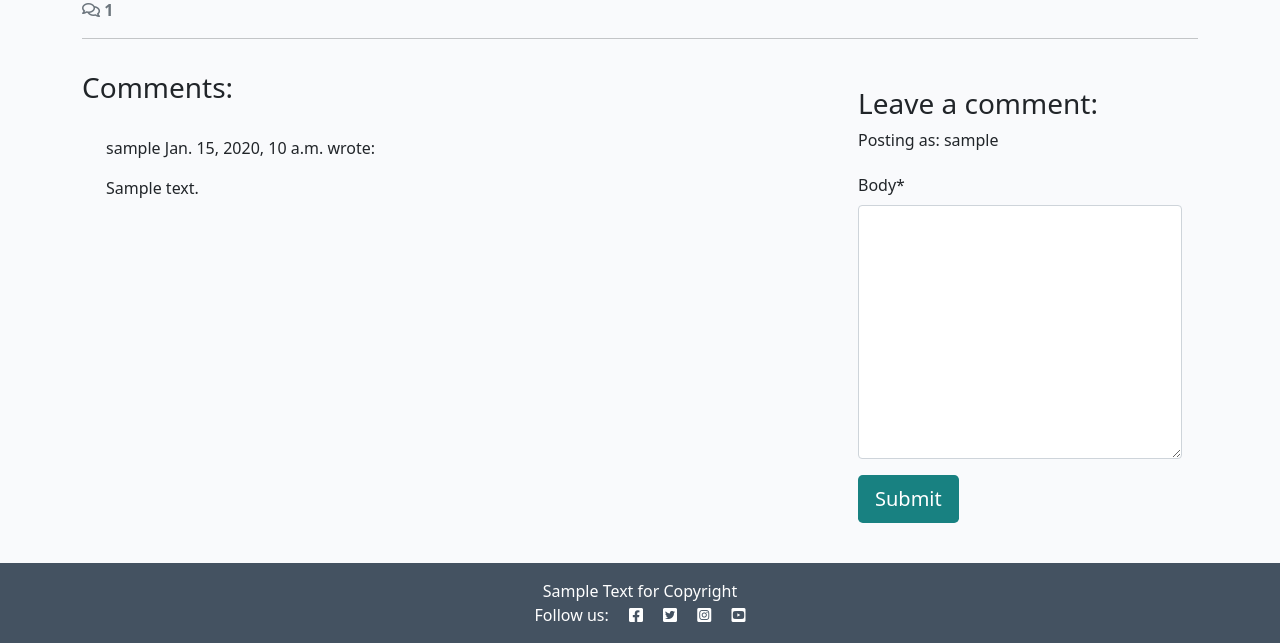
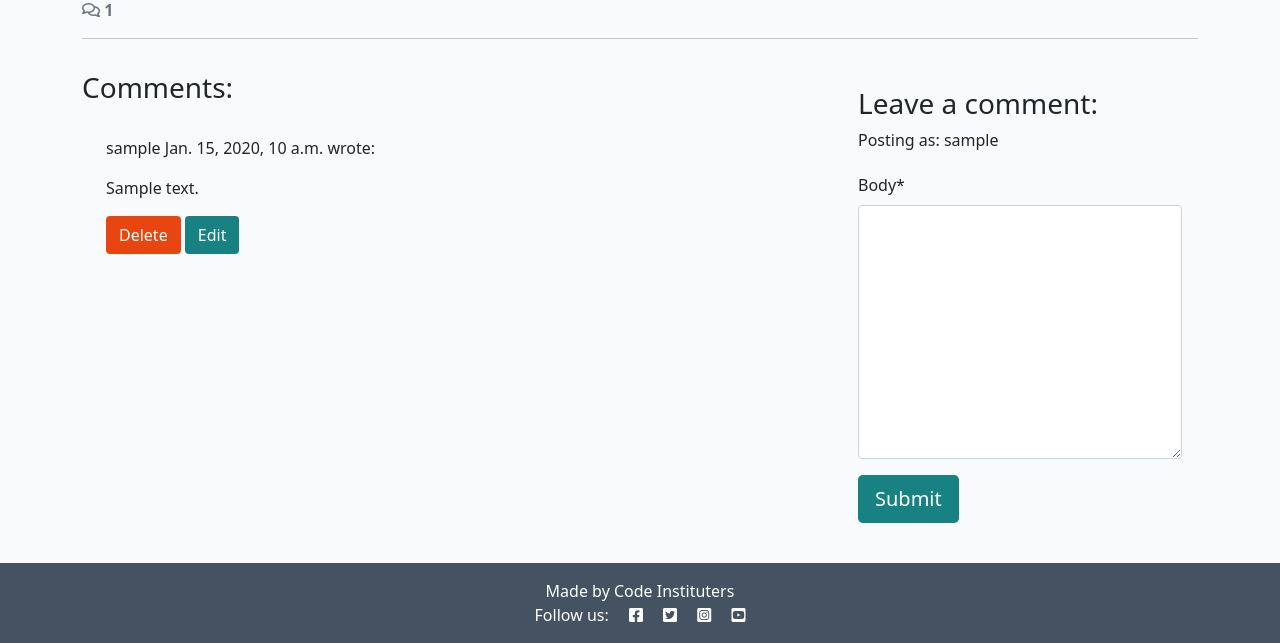
Before and after one commit to RaymondBrien/django-blog, a Django app: a page that uses templates/base.html in a window 1280 px wide. Shown: the part 494-1137 px from the top of the page. Run offline with Django 4.2, Linux system fonts and the light colour scheme; a user stored in the database is signed in; tables that the repository leaves empty hold one stand-in row (values such as "Sample post"); some libraries are stand-ins or nearby versions.

Commit message:
Add comment CRUD functionality

```diff
--- a/blog/templates/blog/post_detail.html
+++ b/blog/templates/blog/post_detail.html
@@ -1,7 +1,8 @@
-{% extends 'base.html' %} {% block content %}
+{% extends 'base.html' %}
 {% load static %}
 {% load crispy_forms_tags %}
 
+{% block content %}
 <div class="masthead">
     <div class="container">
         <div class="row g-0">
@@ -48,9 +49,8 @@
             <div class="card-body">
                 <!-- We want a for loop inside the empty control tags to iterate through each comment in comments -->
                 {% for comment in comments %}
-                <div class="p-2 comments
-          {% if not comment.approved and comment.author == user %}
-          faded{% elif not comment.approved %} d-none{% endif %}">
+                <div
+                    class="p-2 comments{% if not comment.approved and comment.author == user %} faded{% elif not comment.approved %} d-none{% endif %}">
                     <p class="font-weight-bold">
                         {{ comment.author }}
                         <span class="font-weight-normal">
@@ -61,9 +61,11 @@
                         {{ comment.body | linebreaks }}
                     </div>
                     {% if not comment.approved and comment.author == user %}
-                    <p class="approval">
-                        This comment is awaiting approval
-                    </p>
+                    <p class="approval">This comment is awaiting approval</p>
+                    {% endif %}
+                    {% if user.is_authenticated and comment.author == user %}
+                    <button class="btn btn-delete" comment_id="{{ comment.id }}">Delete</button>
+                    <button class="btn btn-edit" comment_id="{{ comment.id }}">Edit</button>
                     {% endif %}
                 </div>
                 <!-- Our for loop ends here -->
@@ -71,7 +73,7 @@
             </div>
         </div>
         <!-- Creating New Comments -->
-        <div class="col-md-4 card mb-4 mt-3">
+        <div class="col-md-4 card mb-4  mt-3 ">
             <div class="card-body">
                 {% if user.is_authenticated %}
                 <h3>Leave a comment:</h3>
@@ -88,5 +90,27 @@
         </div>
     </div>
 </div>
+<!-- Delete confirmation modal -->
+<div class="modal fade" id="deleteModal" tabindex="-1" aria-labelledby="deleteModalLabel" aria-hidden="true">
+    <div class="modal-dialog">
+        <div class="modal-content">
+            <div class="modal-header">
+                <h5 class="modal-title" id="deleteModalLabel">Delete comment?</h5>
+                <button type="button" class="btn-close" data-bs-dismiss="modal" aria-label="Close"></button>
+            </div>
+            <div class="modal-body">
+                Are you sure you want to delete your comment? This action cannot be undone.
+            </div>
+            <div class="modal-footer">
+                <button type="button" class="btn btn-secondary" data-bs-dismiss="modal">Close</button>
+                <a id="deleteConfirm" href="#" class="btn btn-danger">Delete</a>
+            </div>
+        </div>
+    </div>
+</div>
 
 {% endblock content %}
+
+{% block extras %}
+<script src="{% static 'js/comments.js' %}"></script>
+{% endblock %}
--- a/blog/urls.py
+++ b/blog/urls.py
@@ -1,7 +1,12 @@
+
 from . import views
 from django.urls import path
 
 urlpatterns = [
-    path('', views.PostList.as_view(), name='home'), # name referenced in template logic statements
-    path('<slug:slug>/', views.post_detail, name='post_detail'),
+    path('', views.PostList.as_view(), name='home'),
+    path('<slug:slug>/', views.post_detail, name="post_detail"),
+    path('<slug:slug>/edit_comment/<int:comment_id>',
+         views.comment_edit, name='comment_edit'),
+    path('<slug:slug>/delete_comment/<int:comment_id>',
+         views.comment_delete, name='comment_delete'),
 ]
--- a/blog/views.py
+++ b/blog/views.py
@@ -1,16 +1,18 @@
-from django.shortcuts import render, get_object_or_404
+from django.shortcuts import render, get_object_or_404, reverse
 from django.views import generic
 from django.contrib import messages
-from .models import Post
+from django.http import HttpResponseRedirect
+from .models import Post, Comment
 from .forms import CommentForm
 
 # Create your views here.
+
+
 class PostList(generic.ListView):
     queryset = Post.objects.filter(status=1)
-    # automatically assigns as post_list - accessible for templates logic
-    # given the Model name and the type of view: here as Post and Listview.
     template_name = "blog/index.html"
     paginate_by = 6
+
 
 def post_detail(request, slug):
     """
@@ -25,36 +27,73 @@ def post_detail(request, slug):
 
     :template:`blog/post_detail.html`
     """
-
-    queryset = Post.objects.filter(status=1) # only published posts
-    post = get_object_or_404(queryset, slug=slug) # matching specific slug only, otherwise 404 error
-    comments = post.comments.all().order_by("-created_on") # from newest to oldest
-    comment_count = post.comments.filter(approved=True).count() # .comments for comments and comment_count variables: accessible from Comments model via related name
-
+    queryset = Post.objects.filter(status=1)
+    post = get_object_or_404(queryset, slug=slug)
+    comments = post.comments.all().order_by("-created_on")
+    comment_count = post.comments.filter(approved=True).count()
     if request.method == "POST":
-        print("Received POST")
         comment_form = CommentForm(data=request.POST)
         if comment_form.is_valid():
             comment = comment_form.save(commit=False)
-            comment.author = author = request.user
+            comment.author = request.user
             comment.post = post
             comment.save()
             messages.add_message(
-                request,
-                messages.SUCCESS,
+                request, messages.SUCCESS,
                 'Comment submitted and awaiting approval'
             )
 
-    comment_form = CommentForm() # resets content of form to blank to enable user to write another comment
+    comment_form = CommentForm()
 
-    print("About to render template")
     return render(
         request,
         "blog/post_detail.html",
-        {"post": post,
-        "comments": comments,
-        "comment_count": comment_count,
-        "comment_form": comment_form,
+        {
+            "post": post,
+            "comments": comments,
+            "comment_count": comment_count,
+            "comment_form": comment_form
         },
+    )
 
-    )
+
+def comment_edit(request, slug, comment_id):
+    """
+    view to edit comments
+    """
+    if request.method == "POST":
+
+        queryset = Post.objects.filter(status=1)
+        post = get_object_or_404(queryset, slug=slug)
+        comment = get_object_or_404(Comment, pk=comment_id)
+        comment_form = CommentForm(data=request.POST, instance=comment)
+
+        if comment_form.is_valid() and comment.author == request.user:
+            comment = comment_form.save(commit=False)
+            comment.post = post
+            comment.approved = False
+            comment.save()
+            messages.add_message(request, messages.SUCCESS, 'Comment Updated!')
+        else:
+            messages.add_message(request, messages.ERROR,
+                                 'Error updating comment!')
+
+    return HttpResponseRedirect(reverse('post_detail', args=[slug]))
+
+
+def comment_delete(request, slug, comment_id):
+    """
+    view to delete comment
+    """
+    queryset = Post.objects.filter(status=1)
+    post = get_object_or_404(queryset, slug=slug)
+    comment = get_object_or_404(Comment, pk=comment_id)
+
+    if comment.author == request.user:
+        comment.delete()
+        messages.add_message(request, messages.SUCCESS, 'Comment deleted!')
+    else:
+        messages.add_message(request, messages.ERROR,
+                             'You can only delete your own comments!')
+
+    return HttpResponseRedirect(reverse('post_detail', args=[slug]))
--- /dev/null
+++ b/static/js/comments.js
@@ -0,0 +1,48 @@
+
+const editButtons = document.getElementsByClassName("btn-edit");
+const commentText = document.getElementById("id_body");
+const commentForm = document.getElementById("commentForm");
+const submitButton = document.getElementById("submitButton");
+
+const deleteModal = new bootstrap.Modal(document.getElementById("deleteModal"));
+const deleteButtons = document.getElementsByClassName("btn-delete");
+const deleteConfirm = document.getElementById("deleteConfirm");
+
+/*
+ * Initializes edit functionality for the provided edit buttons.
+ *
+ * For each button in the `editButtons` collection:
+ * - Retrieves the associated comment's ID upon click.
+ * - Fetches the content of the corresponding comment.
+ * - Populates the `commentText` input/textarea with the comment's content for editing.
+ * - Updates the submit button's text to "Update".
+ * - Sets the form's action attribute to the `edit_comment/{commentId}` endpoint.
+ */
+
+for (let button of editButtons) {
+    button.addEventListener("click", (e) => {
+        let commentId = e.target.getAttribute("comment_id");
+        let commentContent = document.getElementById(`comment${commentId}`).innerText;
+        commentText.value = commentContent;
+        submitButton.innerText = "Update";
+        commentForm.setAttribute("action", `edit_comment/${commentId}`);
+    });
+}
+
+/*
+ * Initializes deletion functionality for the provided delete buttons.
+ *
+ * For each button in the `deleteButtons` collection:
+ * - Retrieves the associated comment's ID upon click.
+ * - Updates the `deleteConfirm` link's href to point to the
+ * deletion endpoint for the specific comment.
+ * - Displays a confirmation modal (`deleteModal`) to prompt
+ * the user for confirmation before deletion.
+ */
+ for (let button of deleteButtons) {
+    button.addEventListener("click", (e) => {
+        let commentId = e.target.getAttribute("comment_id");
+        deleteConfirm.href = `delete_comment/${commentId}`;
+        deleteModal.show();
+    });
+}
--- a/static/js/script.js
+++ /dev/null
@@ -1 +0,0 @@
-console.log('Hello, World!');
--- a/templates/base.html
+++ b/templates/base.html
@@ -1,3 +1,4 @@
+
 {% load static %}
 
 {% url 'home' as home_url %}
@@ -5,6 +6,7 @@
 {% url 'account_login' as login_url %}
 {% url 'account_signup' as signup_url %}
 {% url 'account_logout' as logout_url %}
+
 
 <!DOCTYPE html>
 <html class="h-100" lang="en">
@@ -27,9 +29,7 @@
 
     <!-- Custom CSS -->
     <link rel="stylesheet" href="{% static 'css/style.css' %}">
-
 </head>
-
 
 <body class="d-flex flex-column h-100 main-bg">
 
@@ -54,20 +54,19 @@
                     </li>
                     {% if user.is_authenticated %}
                     <li class="nav-item">
-                        <a class="nav-link {% if request.path == logout_url %}active{% endif %}" aria-current="page"
+                        <a class="nav-link {% if request.path == logout_url %}active{% endif %}"
                             href="{% url 'account_logout' %}">Logout</a>
                     </li>
                     {% else %}
                     <li class="nav-item">
-                        <a class="nav-link {% if request.path == signup_url %}active{% endif %}" aria-current="page"
+                        <a class="nav-link {% if request.path == signup_url %}active{% endif %}"
                             href="{% url 'account_signup' %}">Register</a>
                     </li>
                     <li class="nav-item">
-                        <a class="nav-link {% if request.path == login_url %}active{% endif %}" aria-current="page"
+                        <a class="nav-link {% if request.path == login_url %}active{% endif %}"
                             href="{% url 'account_login' %}">Login</a>
                     </li>
                     {% endif %}
-
                 </ul>
                 <span class="navbar-text text-muted">
                     adventures of a software developer
@@ -75,14 +74,12 @@
             </div>
         </div>
     </nav>
-
-    <!-- displaying Django messages -->
+     <!-- displaying Django messages -->
     <div class="container">
         <div class="row">
             <div class="col-md-8 offset-md-2">
                 {% for message in messages %}
-                <div class="alert {{ message.tags }} alert-dismissible
-          fade show" id="msg" role="alert">
+                <div class="alert {{ message.tags }} alert-dismissible fade show" id="msg" role="alert">
                     {{ message | safe }}
                     <button type="button" class="btn-close" data-bs-dismiss="alert" aria-label="Close"></button>
                 </div>
@@ -90,13 +87,13 @@
             </div>
         </div>
     </div>
-
     <main class="flex-shrink-0 main-bg">
         {% if user.is_authenticated %}
         <p class="text-end m-3">You are logged in as {{ user }}</p>
         {% else %}
         <p class="text-end m-3">You are not logged in</p>
         {% endif %}
+
         {% block content %}
         <!-- Content Goes here -->
         {% endblock content %}
@@ -105,11 +102,9 @@
 
     <!-- Footer -->
     <footer class="footer mt-auto py-3 dark-bg">
-        {% block copyright %}
         <p class="m-0 text-center text-white">
-            Sample Text for Copyright
-        </p>
-        {% endblock copyright %}
+      {% block copyright %}Made by Code Instituters{% endblock copyright %}
+</p>
         <p class="m-0 text-center text-white">Follow us: <i class="fab fa-facebook-square ms-3"></i>
             <i class="fab fa-twitter-square ms-3"></i>
             <i class="fab fa-instagram-square ms-3"></i>
@@ -119,8 +114,10 @@
 
     <script src="https://cdn.jsdelivr.net/npm/bootstrap@5.0.1/dist/js/bootstrap.bundle.min.js"
         integrity="sha384-gtEjrD/SeCtmISkJkNUaaKMoLD0//ElJ19smozuHV6z3Iehds+3Ulb9Bn9Plx0x4" crossorigin="anonymous">
-    </script>
-    <script src="{% static 'js/script.js' %}"></script>
+        </script>
+
+    {% block extras %}
+    {% endblock %}
 </body>
 
 </html>
```
Also changed, not shown: about/views.py (+0 -20 lines).
